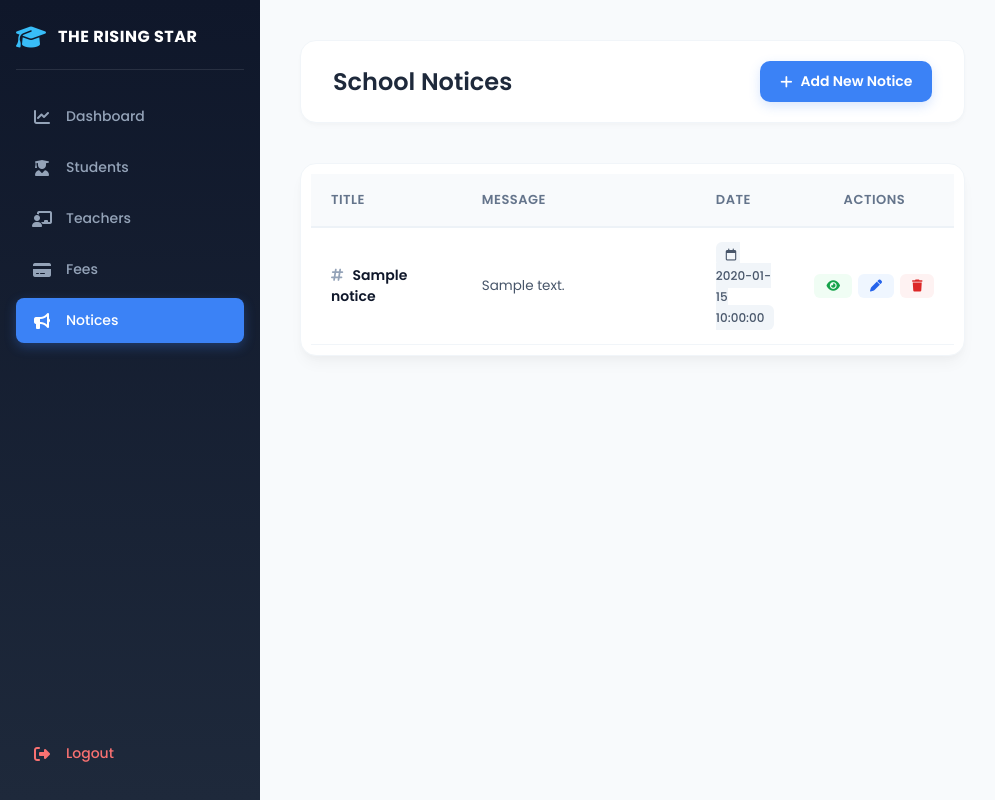
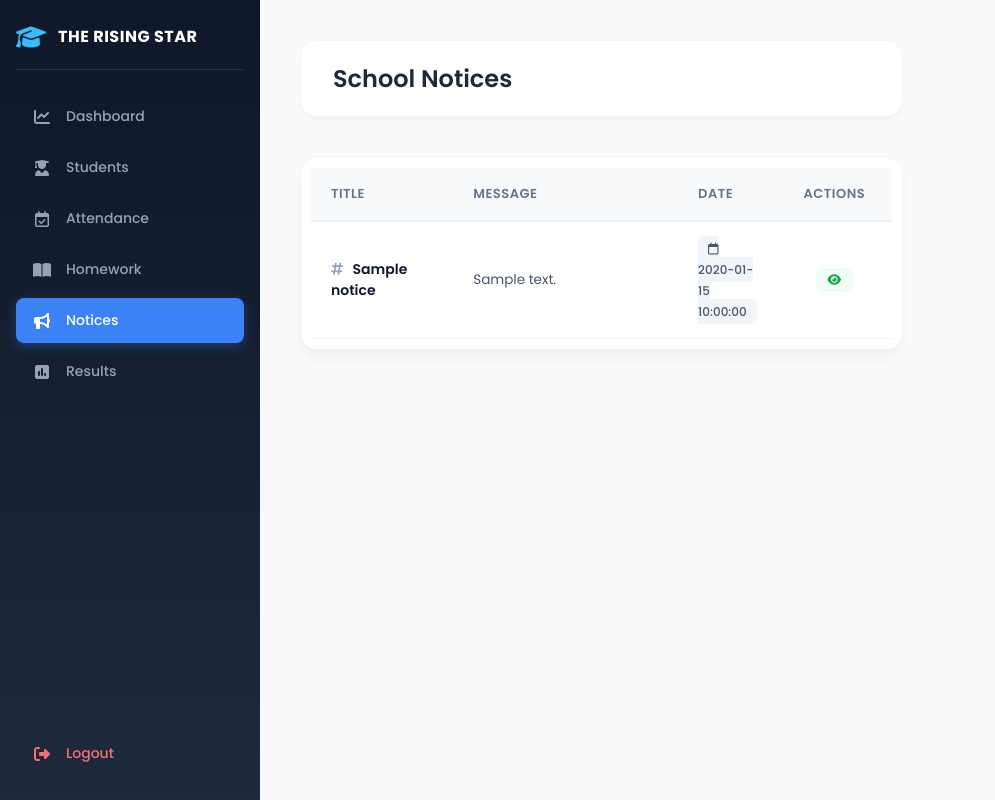
Before and after one commit to ISHWARDHERE/school-erp-new, a FastAPI app: page /view_notices in a window 1280 px wide. Shown: the whole page, without its empty margins (0-995 px from the left). Run offline with FastAPI, Linux system fonts and the light colour scheme; tables that the repository leaves empty or names only in its code hold one stand-in row (values such as "Sample post"); data that the repository does not hold is empty.

Commit message:
Fixed teacher notice sidebar and role-based access

```diff
--- a/templates/view_notices.html
+++ b/templates/view_notices.html
@@ -2,15 +2,15 @@
 <html>
 <head>
     <title>School Notices</title>
-    <!-- Google Fonts & FontAwesome for Premium Design -->
     <link href="https://fonts.googleapis.com/css2?family=Poppins:wght@300;400;500;600;700&display=swap" rel="stylesheet">
     <link rel="stylesheet" href="https://cdnjs.cloudflare.com/ajax/libs/font-awesome/6.4.0/css/all.min.css">
-    <link rel="stylesheet" href="/static/style.css?v=1.7"> <!-- Cache Busting साठी ?v=1.7 जोडले -->
+    <link rel="stylesheet" href="/static/style.css?v=1.8">
 </head>
 <body>
 
 <div class="dashboard-container">
-    <!-- SIDEBAR (DASHBOARD & OTHER TABLES MATCHING) -->
+
+    <!-- Sidebar -->
     <div class="sidebar">
         <div class="logo-area">
             <i class="fa-solid fa-graduation-cap"></i>
@@ -18,33 +18,80 @@
         </div>
 
         <div class="nav-links">
+
             {% if request.session.get("role") == "admin" %}
-    <a href="/admin_dashboard"><i class="fa-solid fa-chart-line"></i> Dashboard</a>
-{% else %}
-    <a href="/teacher_dashboard"><i class="fa-solid fa-chart-line"></i> Dashboard</a>
-{% endif %}
-            <a href="/web_students"><i class="fa-solid fa-user-graduate"></i> Students</a>
-            <a href="/web_teachers"><i class="fa-solid fa-chalkboard-user"></i> Teachers</a>
-            <a href="/web_fees"><i class="fa-solid fa-credit-card"></i> Fees</a>
-            <a href="/view_notices" class="active"><i class="fa-solid fa-bullhorn"></i> Notices</a>
-            <a href="/logout" class="logout-link" style="margin-top: auto;"><i class="fa-solid fa-right-from-bracket"></i> Logout</a>
+
+                <a href="/admin_dashboard">
+                    <i class="fa-solid fa-chart-line"></i> Dashboard
+                </a>
+
+                <a href="/web_students">
+                    <i class="fa-solid fa-user-graduate"></i> Students
+                </a>
+
+                <a href="/web_teachers">
+                    <i class="fa-solid fa-chalkboard-user"></i> Teachers
+                </a>
+
+                <a href="/web_fees">
+                    <i class="fa-solid fa-credit-card"></i> Fees
+                </a>
+
+                <a href="/view_notices" class="active">
+                    <i class="fa-solid fa-bullhorn"></i> Notices
+                </a>
+
+            {% else %}
+
+                <a href="/teacher_dashboard">
+                    <i class="fa-solid fa-chart-line"></i> Dashboard
+                </a>
+
+                <a href="/web_students">
+                    <i class="fa-solid fa-user-graduate"></i> Students
+                </a>
+
+                <a href="/web_attendance">
+                    <i class="fa-regular fa-calendar-check"></i> Attendance
+                </a>
+
+                <a href="/add_homework">
+                    <i class="fa-solid fa-book-open"></i> Homework
+                </a>
+
+                <a href="/view_notices" class="active">
+                    <i class="fa-solid fa-bullhorn"></i> Notices
+                </a>
+
+                <a href="/web_result">
+                    <i class="fa-solid fa-square-poll-vertical"></i> Results
+                </a>
+
+            {% endif %}
+
+            <a href="/logout" class="logout-link" style="margin-top: auto;">
+                <i class="fa-solid fa-right-from-bracket"></i> Logout
+            </a>
+
         </div>
     </div>
 
-    <!-- MAIN CONTENT AREA -->
+    <!-- Main Content -->
     <div class="main">
+
         <div class="topbar">
             <h1>School Notices</h1>
 
-            <!-- Add New Notice Button at Top Right -->
+            {% if request.session.get("role") == "admin" %}
             <a href="/add_notice" style="text-decoration: none;">
                 <button class="btn-submit" style="margin-top: 0; padding: 10px 20px;">
                     <i class="fa-solid fa-plus"></i> Add New Notice
                 </button>
             </a>
+            {% endif %}
         </div>
 
-        <!-- PREMIUM DATA TABLE -->
+        <!-- Notices Table -->
         <div class="table-container">
             <table>
                 <thead>
@@ -55,51 +102,57 @@
                         <th style="width: 20%; text-align: center;">Actions</th>
                     </tr>
                 </thead>
+
                 <tbody>
                     {% for n in notices %}
                     <tr>
-                        <!-- Notice Title with Icon -->
+
                         <td style="font-weight: 600; color: #0f172a;">
                             <i class="fa-solid fa-hashtag" style="color: #94a3b8; margin-right: 6px;"></i>
                             {{ n.title }}
                         </td>
 
-                        <!-- Notice Message (Clean Text) -->
                         <td style="color: #475569; font-size: 13.5px; line-height: 1.5;">
                             {{ n.message }}
                         </td>
 
-                        <!-- Notice Date Badge -->
                         <td>
                             <span class="badge-class" style="background: #f1f5f9; color: #475569;">
-                                <i class="fa-regular fa-calendar" style="margin-right: 4px;"></i> {{ n.notice_date }}
+                                <i class="fa-regular fa-calendar"></i>
+                                {{ n.notice_date }}
                             </span>
                         </td>
 
-                        <!-- Action Buttons Grid -->
                         <td>
                             <div class="action-buttons" style="justify-content: center; gap: 6px;">
-                                <!-- View Button -->
-                                <a href="/notice/{{ n.id }}" class="btn-edit" title="View" style="background: #f0fdf4; color: #16a34a;">
+
+                                <a href="/notice/{{ n.id }}" class="btn-edit" title="View"
+                                   style="background: #f0fdf4; color: #16a34a;">
                                     <i class="fa-solid fa-eye"></i>
                                 </a>
 
-                                <!-- Edit Button -->
+                                {% if request.session.get("role") == "admin" %}
                                 <a href="/edit_notice/{{ n.id }}" class="btn-edit" title="Edit">
                                     <i class="fa-solid fa-pen"></i>
                                 </a>
 
-                                <!-- Delete Button -->
-                                <a href="/delete_notice/{{ n.id }}" class="btn-delete" title="Delete" onclick="return confirm('Delete this notice?')">
+                                <a href="/delete_notice/{{ n.id }}" class="btn-delete"
+                                   title="Delete"
+                                   onclick="return confirm('Delete this notice?')">
                                     <i class="fa-solid fa-trash"></i>
                                 </a>
+                                {% endif %}
+
                             </div>
                         </td>
+
                     </tr>
                     {% endfor %}
                 </tbody>
+
             </table>
         </div>
+
     </div>
 </div>
 
```
